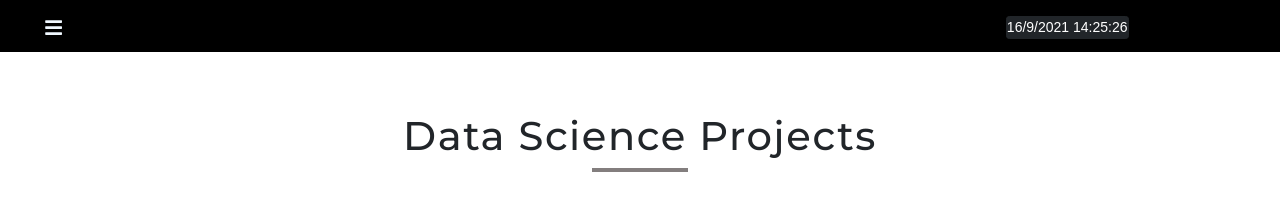
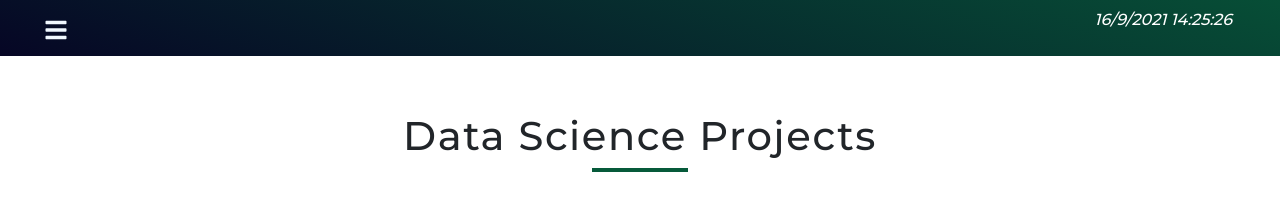
Before and after one commit to BryanChin991/Portfolio_Chin, a React (Create React App) app: page /projects in a window 1280 px wide. Shown: the top 222 px of the page. Built offline with nearby package versions, Linux system fonts and the light colour scheme.

Commit message:
touch-up_29Sep

```diff
--- a/src/App.css
+++ b/src/App.css
@@ -19,7 +19,7 @@
   width: 6rem;
   height: 0.25rem;
   margin-bottom: 1.25rem;
-  background: rgb(131, 126, 126);
+  background: rgb(6, 90, 58);
   margin-left: auto;
   margin-right: auto;
 }
@@ -82,7 +82,7 @@ img {
 
 .preview-box {
   position: fixed;
-  max-width: 1050px;
+  max-width: 100%;
   top: 2%;
   left: 20%;
   transform: translate(-5%, 0%);
@@ -95,10 +95,11 @@ img {
 .preview-box .image-box {
   display: flex;
   width: 100%;
+  z-index: 9999;
 }
 
 .preview-box .image-box img {
-  width: 1000px;
+  width: 100%;
   max-height: 600px;
   border-style: double;
 }
--- a/src/components/Navbar.css
+++ b/src/components/Navbar.css
@@ -1,5 +1,13 @@
+nav {
+  position: fixed;
+  top: 0;
+  width: 100%;
+  height: 50px;
+  background: linear-gradient(45deg, rgb(7, 78, 54), rgb(6, 6, 37));
+}
+
 .navbar {
-  background-color: black;
+  background: linear-gradient(-0160deg, rgb(7, 78, 54), rgb(6, 6, 37));
   display: flex;
   justify-content: start;
   text-align: center;
@@ -7,7 +15,6 @@
 }
 
 .header {
-  font-size: 1.5rem;
   font-style: oblique;
   font-family: Arial, Helvetica, sans-serif;
   color: white;
@@ -15,7 +22,7 @@
 
 .menu-bars {
   margin-left: 2rem;
-  font-size: 1.2rem;
+  font-size: 1.5rem;
   background: none;
   color: aliceblue;
   text-decoration: none;
@@ -24,15 +31,11 @@
 
 .nav-menu {
   z-index: 9990;
-  background-color: black;
   width: 220px;
   height: 100vh;
-  /* together  */
   display: flex;
   justify-content: start;
-  /*  */
   position: fixed;
-  /* top: 0; */
   left: -100%;
   transition: 800ms;
   margin-top: 43px;
@@ -45,10 +48,10 @@
 
 .nav-text {
   display: flex;
-  justify-content: start;
+  justify-content: center;
   align-items: center;
   /* top, right, bottom, left */
-  padding: 8px 0px 15px 0px;
+  padding: 50px 0px 15px 0px;
   list-style: none;
   height: 60px;
 }
--- a/src/components/Navbar.js
+++ b/src/components/Navbar.js
@@ -5,6 +5,7 @@ import * as RiIcons from "react-icons/ri"
 import {SidebarData} from './SidebarData'
 import SignUp from '../popup/SignUp';
 import './Navbar.css'
+// import './Navbar001.css'
 import Popup from '../popup/Popup';
 
 const Navbar = () => {
@@ -24,23 +25,6 @@ const Navbar = () => {
                 <Popup title='Sign Up Page' openPopup={openPopUp} setOpenPopUp={setOpenPopUp}/>
             </div>
 
-            <div className="container-fluid navbar fixed-top">
-                <Link to='#' className='menu-bars' onClick={()=>setSidebar(!sidebar)}>
-                    <div className='row'>
-                        <div className='col-2 '>
-                        {sidebar ? <RiIcons.RiEyeCloseLine/> : <FaIcons.FaBars />}
-                        </div>
-                    </div>
-                </Link>
-
-                {/* <div className='col header'>
-                    {header ? header : `Welcome`}
-                </div> */}
-                <div className='col header'>
-                    <button className='btn btn-sm btn-dark offset-8 p-0'>{date}/{month}/{year} {time}</button>
-                </div>
-            </div>
-
             {/* click for on and off side bar */}
             <nav className={sidebar ? 'nav-menu active' : 'nav-menu'}>
                 <ul className="nav-menu-items ">
@@ -50,12 +34,31 @@ const Navbar = () => {
                                 <li key={idx} className={cName}>
                                     <Link to={path} onClick={()=>{setSidebar(false); setHeader(title)}}>
                                         {icon}
-                                        <span>{title}</span>
+                                        <span className='item'>{title}</span>
                                     </Link>
                                 </li>
                             )
                         })}
                 </ul>
+
+                <div className="container-fluid navbar fixed-top">
+                    <Link to='#' className='menu-bars' onClick={()=>setSidebar(!sidebar)}>
+                        <div className='row'>
+                            <div className='col-10 '>
+                            {sidebar ? <RiIcons.RiEyeCloseLine/> : <FaIcons.FaBars />}
+                            </div>
+                        </div>
+                    </Link>
+
+                    <div className='col-8 header'>
+                        {/* {header ? header : `Welcome`} */}
+                    </div>
+
+                    <div className='col-2 header '>
+                        <p>{date}/{month}/{year} {time}</p>
+                    </div>
+
+                </div>
             </nav>
         </>
     )
--- /dev/null
+++ b/src/components/Navbar001.css
@@ -0,0 +1,41 @@
+nav {
+  position: fixed;
+  top: 0;
+  width: 100%;
+  height: 50px;
+  background: linear-gradient(45deg, rgb(7, 78, 54), rgb(6, 6, 37));
+}
+
+/* .navbar {
+  background-color: rgb(6, 24, 16);
+  display: flex;
+  justify-content: start;
+  text-align: center;
+  align-items: center;
+} */
+
+.nav-menu-items {
+  list-style-type: none;
+  background: none;
+  height: 100%;
+  display: flex;
+  justify-content: center;
+  align-items: center;
+  position: relative;
+}
+
+.item,
+.nav-text {
+  margin-right: 20px;
+  /* font-size: 20px; */
+  color: white;
+}
+
+.menu-bars {
+  /* display: none; */
+  position: absolute;
+  left: 20px;
+  top: 10px;
+  color: white;
+  font-size: 18px;
+}
--- a/src/pages/footer/footer.css
+++ b/src/pages/footer/footer.css
@@ -1,9 +1,8 @@
 footer {
-  background-color: black;
+  background: linear-gradient(180deg, rgb(7, 78, 54), rgb(6, 6, 37));
   color: white;
   margin: 50px 0 0 0;
   padding: 15px 0px;
-  z-index: 9999;
 }
 
 .list-unstyled {
--- a/src/pages/qualification/Qualification.js
+++ b/src/pages/qualification/Qualification.js
@@ -1,6 +1,6 @@
 import { requirePropFactory } from '@material-ui/core';
 import React, {useState} from 'react';
-import {QaulificationData, CourseraData, Kaggle, Cousera, UPM, cs50x, Edx, IBM, UPM_cert} from './QualificationData';
+import {IBM, QaulificationData, CourseraData, Kaggle, Cousera, UPM, cs50x, Edx, UPM_cert} from './QualificationData';
 import * as MdIcons from "react-icons/md"
 import './qualification.css'
 import { SiDraugiemDotLv } from 'react-icons/si';
@@ -72,7 +72,7 @@ const Qualification = () => {
                                         <MdIcons.MdCancel className='icon' onClick={()=>setimgClicked(null)}/>
                                     </div>
                                     <div className="image-box">
-                                        <img src={img} alt="" />
+                                        <img src={img} alt={description} />
                                     </div>
                                 </div>
                             )
--- a/src/pages/resumeDownload/ResumeDownload.js
+++ b/src/pages/resumeDownload/ResumeDownload.js
@@ -1,5 +1,5 @@
 import React from 'react';
-import MyResume from './resume/CV_CFH.pdf'
+import MyResume from './resume/Curriculum_Vitae_Chin_Fook Hee_IV.pdf'
 
 const ResumeDownload = () => {
 
```
Also changed, not shown: src/pages/qualification/QualificationData.js (+1 -2 lines), 2 other files (tests, documents, lock files or other folders).
